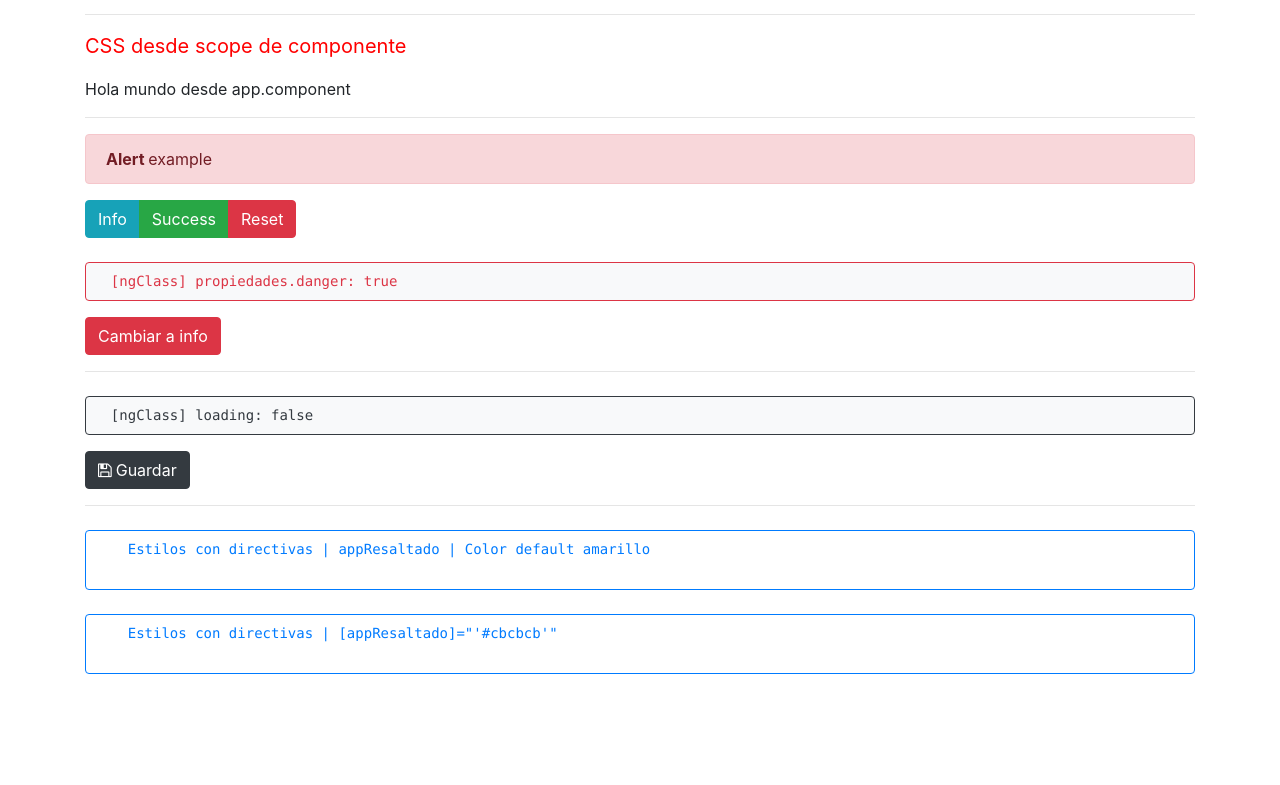
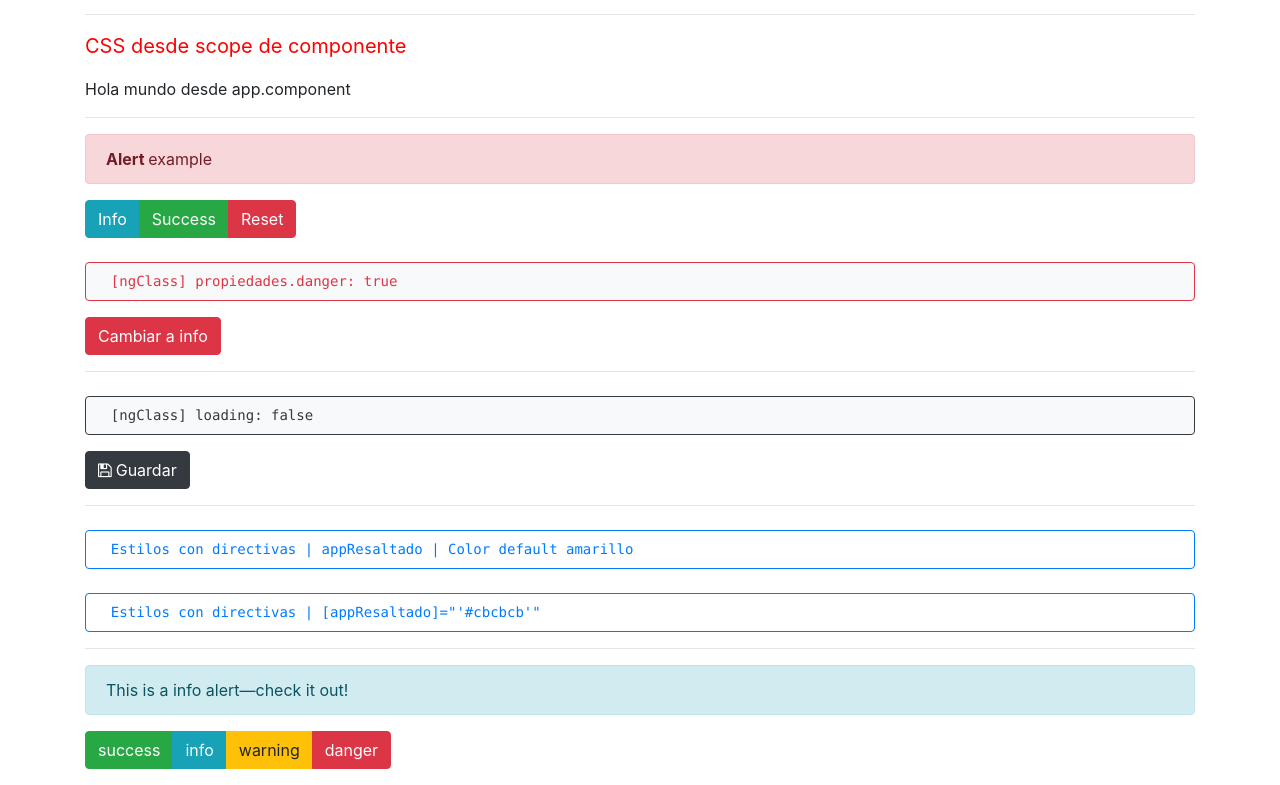
Before and after one commit to Yanioconjota/miscellaneous, an Angular app: page / in a window 1280 px wide. Shown: the part 223-1008 px from the top of the page. Before the commit the page ends 913 px from the top, so only its background shows below. Built offline with nearby package versions, Linux system fonts and the light colour scheme.

Commit message:
Ejemplos de ngSwitch

```diff
--- a/src/app/app.component.html
+++ b/src/app/app.component.html
@@ -10,9 +10,10 @@
   <app-clases></app-clases>
   <hr>
   <pre appResaltado class="mt-4 p-2 border rounded text-primary border-primary">
-    Estilos con directivas | appResaltado | Color default amarillo
-  </pre>
+  Estilos con directivas | appResaltado | Color default amarillo</pre>
   <pre [appResaltado]="'#cbcbcb'" class="mt-4 p-2 border rounded text-primary border-primary">
-    Estilos con directivas | [appResaltado]="'#cbcbcb'"
-  </pre>
+  Estilos con directivas | [appResaltado]="'#cbcbcb'"</pre>
+
+  <hr>
+  <app-ng-switch></app-ng-switch>
 </div>
--- a/src/app/app.module.ts
+++ b/src/app/app.module.ts
@@ -7,6 +7,7 @@ import { NgStyleComponent } from './components/ng-style/ng-style.component';
 import { CssComponent } from './components/css/css.component';
 import { ClasesComponent } from './components/clases/clases.component';
 import { ResaltadoDirective } from './directives/resaltado.directive';
+import { NgSwitchComponent } from './components/ng-switch/ng-switch.component';
 
 @NgModule({
   declarations: [
@@ -14,7 +15,8 @@ import { ResaltadoDirective } from './directives/resaltado.directive';
     NgStyleComponent,
     CssComponent,
     ClasesComponent,
-    ResaltadoDirective
+    ResaltadoDirective,
+    NgSwitchComponent
   ],
   imports: [
     BrowserModule,
--- /dev/null
+++ b/src/app/components/ng-switch/ng-switch.component.html
@@ -0,0 +1,29 @@
+<div [ngSwitch]="alerta" class="">
+  <div *ngSwitchCase="'success'" class="alert alert-success" role="alert">
+    This is a success alert—check it out!
+  </div>
+  <div *ngSwitchCase="'info'" class="alert alert-info" role="alert">
+    This is a info alert—check it out!
+  </div>
+  <div *ngSwitchCase="'warning'" class="alert alert-warning" role="alert">
+    This is a warning alert—check it out!
+  </div>
+  <div *ngSwitchDefault class="alert alert-danger" role="alert">
+    This is a danger alert—check it out!
+  </div>
+</div>
+
+<div class="btn-group mb-3">
+  <button type="button"
+  class="btn btn-success"
+  (click)="alerta='success'">success</button>
+  <button type="button"
+  class="btn btn-info"
+  (click)="alerta='info'">info</button>
+  <button type="button"
+  class="btn btn-warning"
+  (click)="alerta='warning'">warning</button>
+  <button type="button"
+  class="btn btn-danger"
+  (click)="alerta='danger'">danger</button>
+</div>
--- /dev/null
+++ b/src/app/components/ng-switch/ng-switch.component.ts
@@ -0,0 +1,18 @@
+import { Component, OnInit } from '@angular/core';
+
+@Component({
+  selector: 'app-ng-switch',
+  templateUrl: './ng-switch.component.html',
+  styles: [
+  ]
+})
+export class NgSwitchComponent implements OnInit {
+
+  alerta: string = 'info';
+
+  constructor() { }
+
+  ngOnInit(): void {
+  }
+
+}
```
